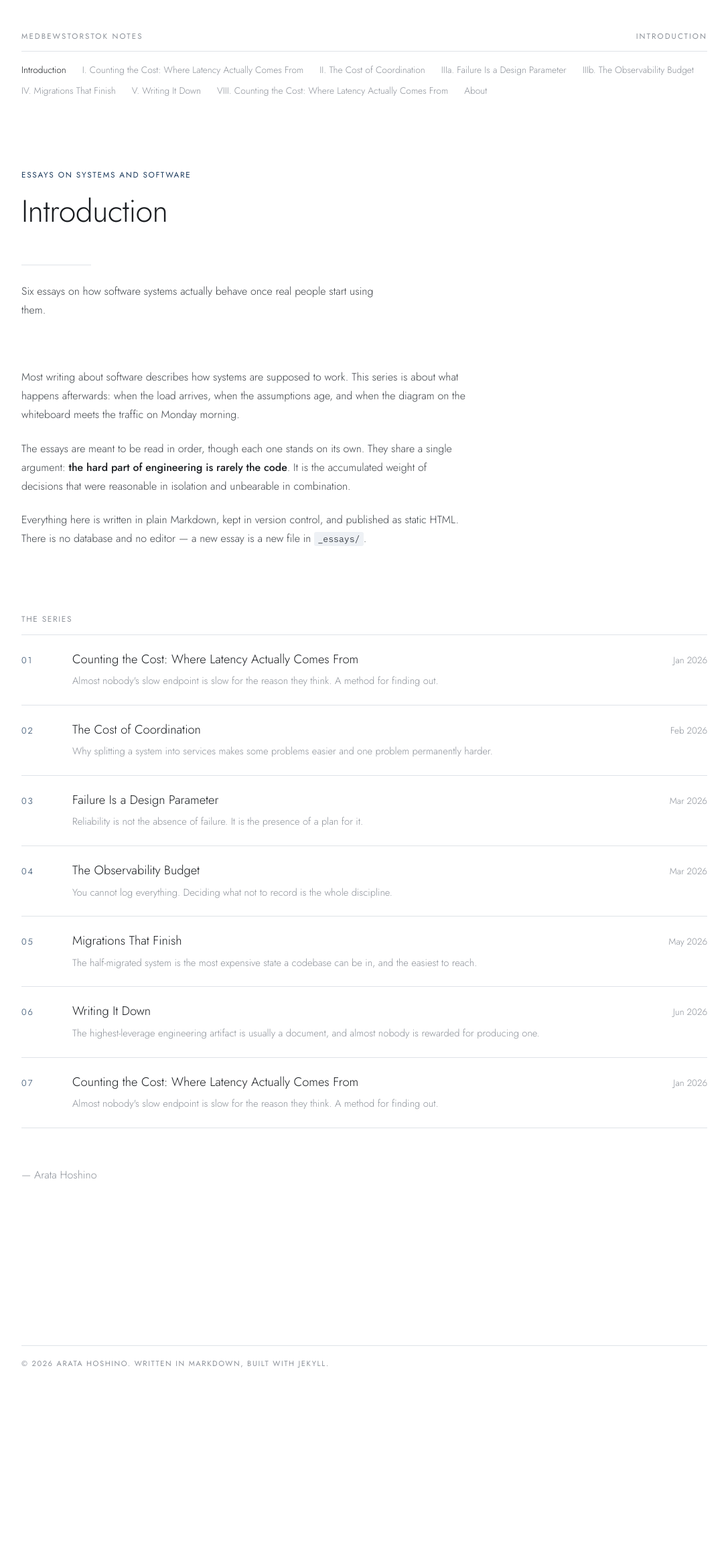
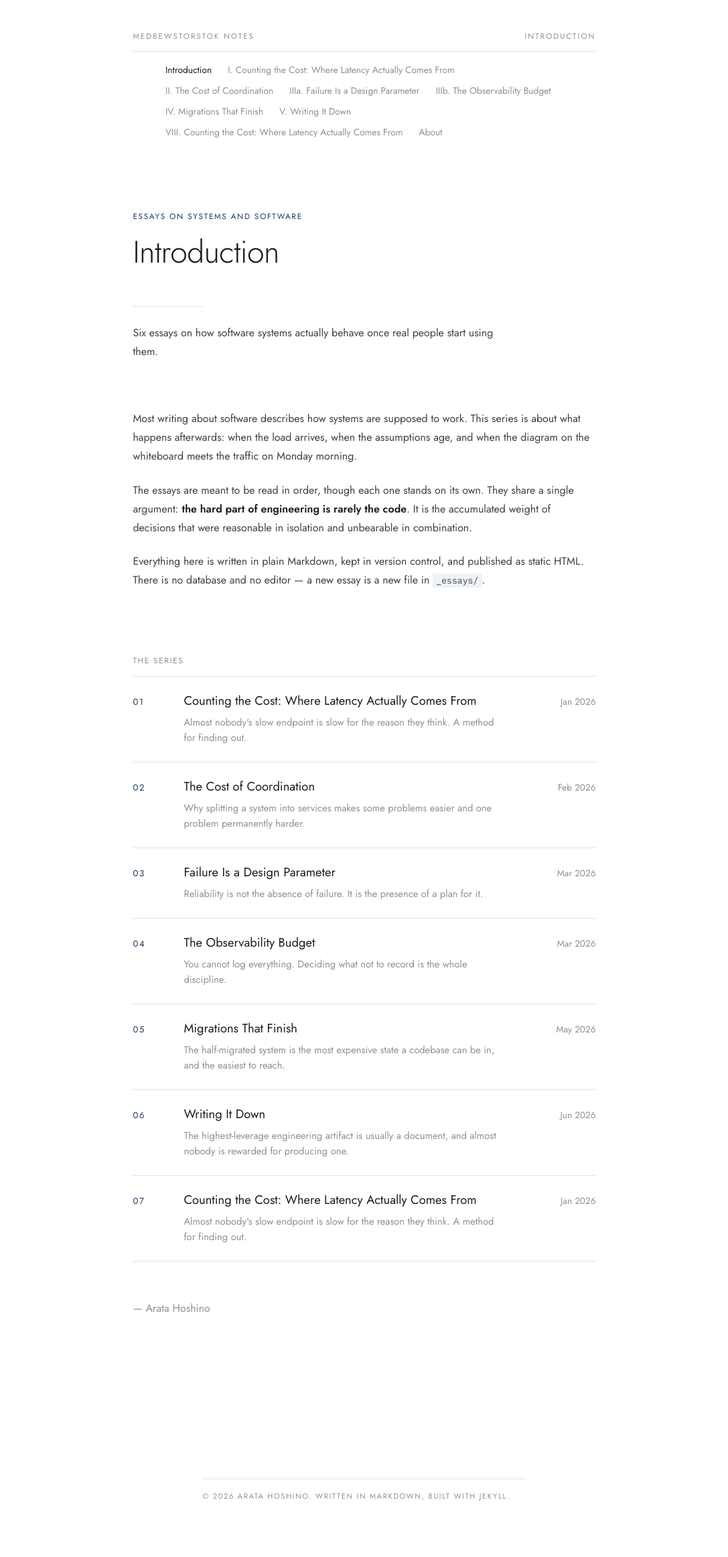
Before and after one commit to arata-hoshino/arata-hoshino.github.io, a Jekyll site: the page built from index.md, in a window 1280 px wide. Shown: the whole page at 67% size, without its empty margins (96-1183 px from the left). Built offline with Jekyll 4.4.1, drawn with Linux system fonts in a browser that asks for light colours; before the commit the page ends 2125 px from its top, so only the background shows below that.

Commit message:
Centre the reading column, and set the body in Regular
The column was left-aligned in a wider frame, which left the right of the
page empty. Everything — running head, rules, text, footer — now shares
one 72ch column centred on the page, so every edge lines up; lines of text
stay left-aligned inside it.

Body copy goes from Light to Regular, and bold from 500 to 600. Titles
stay at 300: lighter than the text they head, winning on size alone.

Co-Authored-By: Claude Opus 5 (1M context) <noreply@anthropic.com>

```diff
--- a/assets/css/style.css
+++ b/assets/css/style.css
@@ -5,6 +5,7 @@
    rebuilt for continuous reading:
 
    · one geometric sans (Jost/Futura) carries everything
+   · body copy is Regular; titles stay Light and win on size alone
    · a running head over a hairline rule opens every page
    · titles are large and LIGHT; emphasis comes from size, not weight
    · labels are uppercase, letterspaced, and either muted or navy
@@ -29,8 +30,8 @@
   --mono: "IBM Plex Mono", "SFMono-Regular", Consolas, monospace;
 
   --body-size: 12pt;  /* body copy; everything else scales off it in em */
-  --measure: 72ch;    /* reading column */
-  --frame: 64rem;     /* running head, rules, and footer span this */
+  --measure: 72ch;    /* reading column, centred on the page */
+  --frame: var(--measure);  /* running head, rules and footer share it */
   --gutter: clamp(1.25rem, 5vw, 3.5rem);
 
   /* Deck-standard letterspacing for the uppercase labels. */
@@ -55,7 +56,7 @@ body {
   background: var(--paper);
   font-family: var(--sans);
   font-size: var(--body-size);
-  font-weight: 300;
+  font-weight: 400;
   line-height: 1.75;
   font-feature-settings: "kern" 1, "liga" 1;
   text-rendering: optimizeLegibility;
@@ -190,12 +191,6 @@ main {
   padding-bottom: clamp(4rem, 10vw, 7rem);
 }
 
-.page-deck,
-.prose,
-.signature {
-  max-width: var(--measure);
-}
-
 /* --------------------------------------------------- the page header
 
    Portfolio case opener, set vertically: label, title, short rule,
@@ -277,10 +272,6 @@ main {
   overflow-wrap: break-word;
 }
 
-.prose > * {
-  max-width: var(--measure);
-}
-
 .prose > *:first-child { margin-top: 0; }
 .prose > *:last-child { margin-bottom: 0; }
 
@@ -318,7 +309,7 @@ main {
 .prose strong,
 .prose b {
   color: var(--ink);
-  font-weight: 500;
+  font-weight: 600;
 }
 
 .prose em { font-style: italic; }
@@ -498,7 +489,7 @@ main {
 
 .contents-item {
   display: grid;
-  grid-template-columns: 3.25em minmax(0, 46rem) 1fr;
+  grid-template-columns: 3.25em minmax(0, 1fr) 7.5em;
   align-items: baseline;
   gap: 0 1.5em;
   padding: 1.5em 0;
```
Also changed, not shown: README.md.
